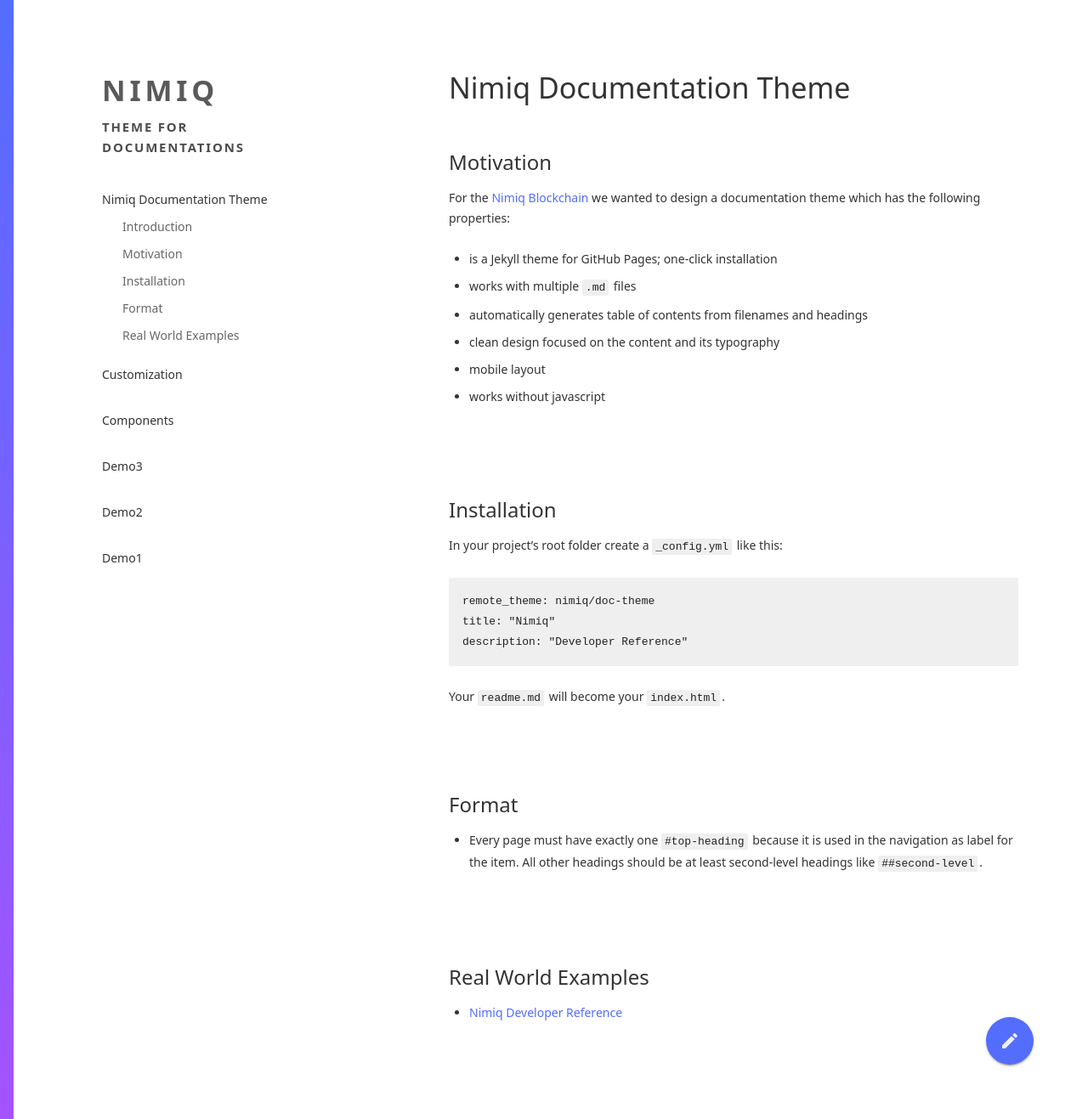
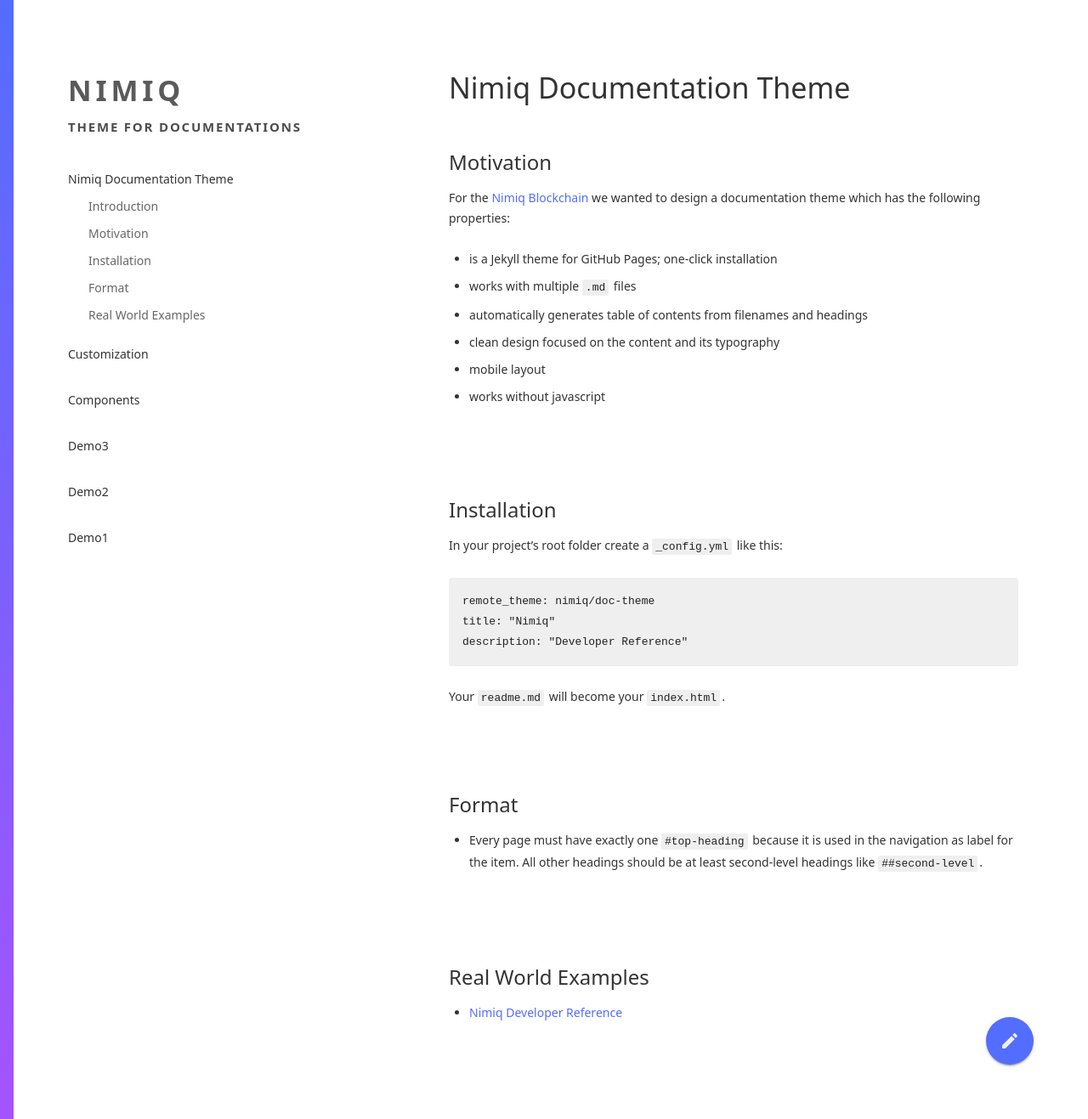
Before and after one commit to nimiq/doc-theme, a Jekyll site: the page built from README.md, in a window 1280 px wide and 1317 px high. Shown: the whole window at 85% size. Built offline with Jekyll 4.4.1, drawn with Linux system fonts in a browser that asks for light colours; our own code applies the rules of GitHub Pages for plain Markdown files.

Commit message:
More beauty

```diff
--- a/assets/css/style.css
+++ b/assets/css/style.css
@@ -30,9 +30,6 @@ footer {
     padding: 32px 24px;
     margin-top: 80px;
 }
-
-
-
 
 
 
@@ -485,6 +482,7 @@ pre code{
     display: block;
     padding: 16px;
     user-select: all;
+    border-radius: 4px;
 }
 
 
@@ -586,7 +584,7 @@ pre code{
 
     aside {
         width: 400px;
-        padding: 16px 8px 16px 64px;
+        padding: 16px 8px 16px 24px;
     }
 }
 
```
